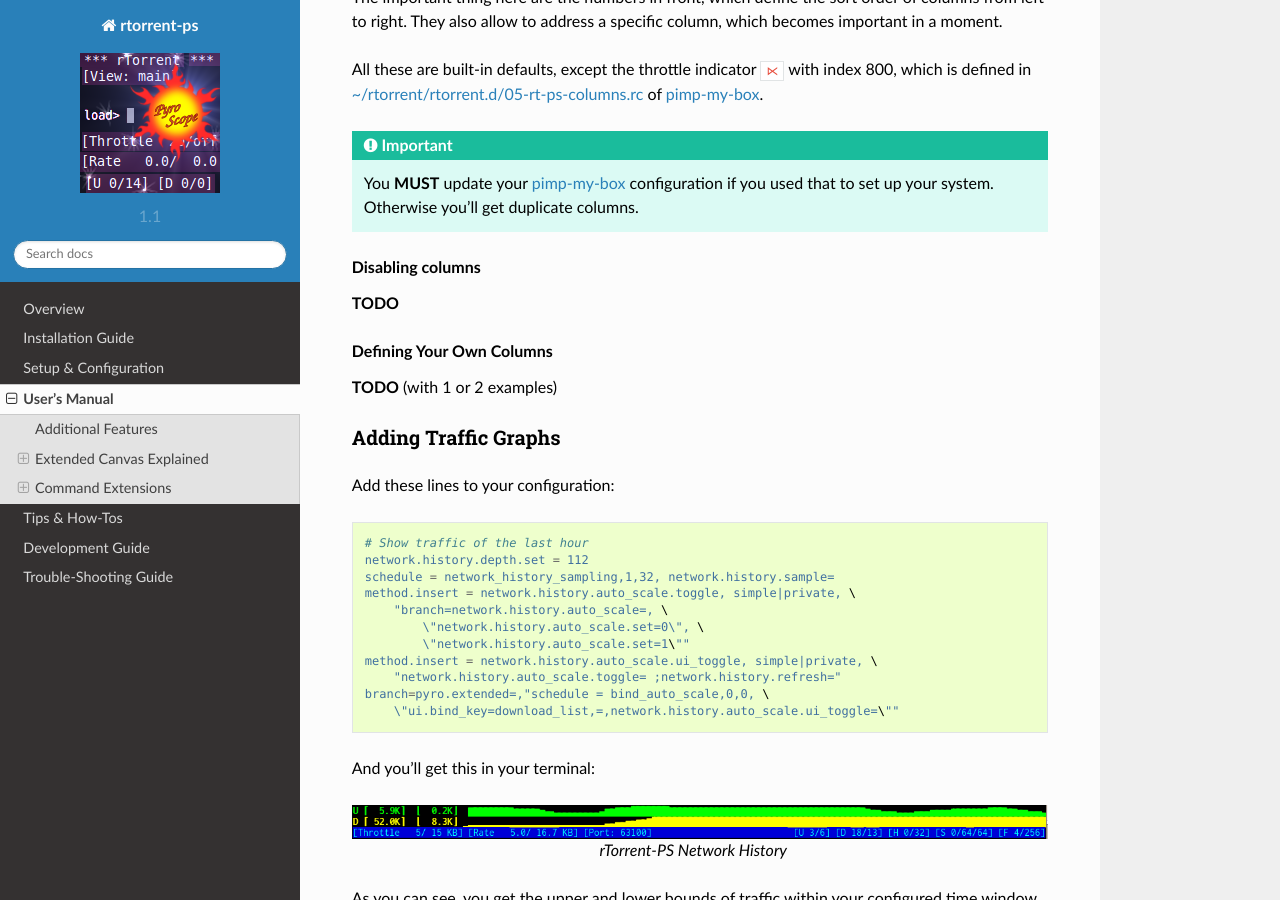
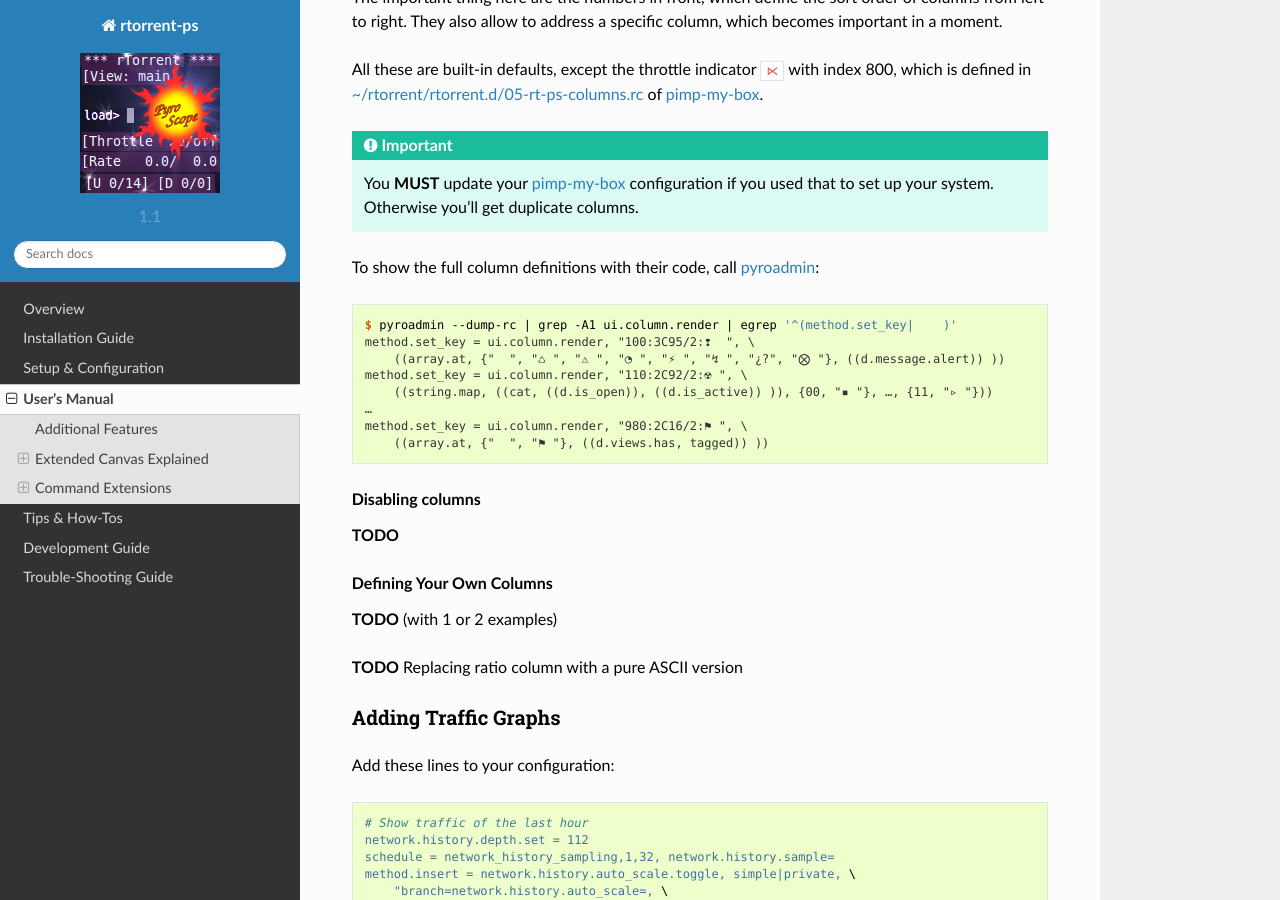
Before and after one commit to pyroscope/rtorrent-ps, a Sphinx documentation site: the page built from docs/manual.rst, in a window 1280 px wide and 900 px high, scrolled down 4374 px. Built offline with Sphinx 7.4.7 and the Read the Docs theme 2.0.0, drawn with Linux system fonts in a browser that asks for light colours.

Commit message:
docs: dump ui.column.render definitions (#60)

```diff
--- a/docs/manual.rst
+++ b/docs/manual.rst
@@ -219,6 +219,19 @@
     if you used that to set up your system.
     Otherwise you'll get duplicate columns.
 
+To show the full column definitions with their code, call `pyroadmin`_:
+
+.. code-block:: console
+
+    $ pyroadmin --dump-rc | grep -A1 ui.column.render | egrep '^(method.set_key|    )'
+    method.set_key = ui.column.render, "100:3C95/2:❢  ", \
+        ((array.at, {"  ", "♺ ", "⚠ ", "◔ ", "⚡ ", "↯ ", "¿?", "⨂ "}, ((d.message.alert)) ))
+    method.set_key = ui.column.render, "110:2C92/2:☢ ", \
+        ((string.map, ((cat, ((d.is_open)), ((d.is_active)) )), {00, "▪ "}, …, {11, "▹ "}))
+    …
+    method.set_key = ui.column.render, "980:2C16/2:⚑ ", \
+        ((array.at, {"  ", "⚑ "}, ((d.views.has, tagged)) ))
+
 
 .. rubric:: Disabling columns
 
@@ -228,6 +241,8 @@
 .. rubric:: Defining Your Own Columns
 
 **TODO** (with 1 or 2 examples)
+
+**TODO** Replacing ratio column with a pure ASCII version
 
 
 Adding Traffic Graphs
@@ -691,5 +706,6 @@
 .. _installation options: https://github.com/pyroscope/rtorrent-ps#installation
 .. _Arch Linux: http://www.archlinux.org/
 .. _`rtxmlrpc`: https://pyrocore.readthedocs.io/en/latest/usage.html#rtxmlrpc
+.. _`pyroadmin`: https://pyrocore.readthedocs.io/en/latest/references.html#pyroadmin
 .. _`pimp-my-box`: https://github.com/pyroscope/pimp-my-box/
 .. _`~/rtorrent/rtorrent.d/05-rt-ps-columns.rc`: https://github.com/pyroscope/pimp-my-box/blob/master/roles/rtorrent-ps/templates/rtorrent/rtorrent.d/05-rt-ps-columns.rc#L1
```
